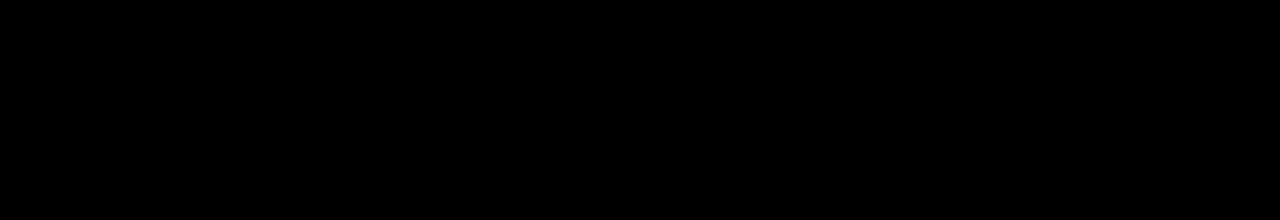
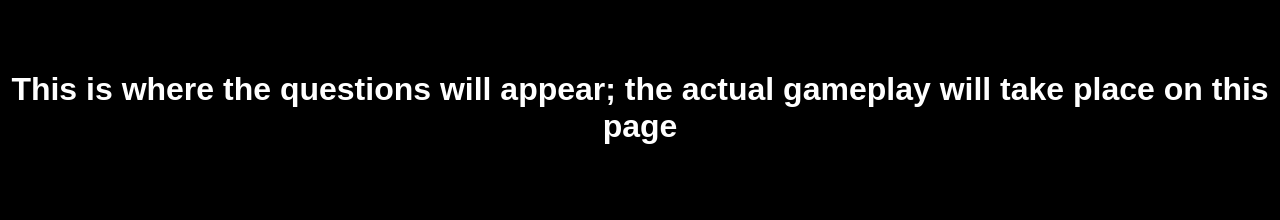
Before and after one commit to WaleedRobertson/snowball-game, a plain HTML site: page questions.html in a window 1280 px wide. Drawn offline with Linux system fonts and the light colour scheme.

Commit message:
Question page developed and styled (roughly); difficulty level buttons are linked to be directed to the question page

```diff
--- a/questions-style.css
+++ b/questions-style.css
@@ -1,3 +1,15 @@
 body {
-    background-color: black;
+    margin: 0;
+    font-family: Arial, sans-serif;
+    background-color: #000;
+    color: #fff;
+    /* background-image: url('https://www.nasa.gov/sites/default/files/thumbnails/image/potw2043a.jpg'); */
+    background-size: cover;
+    background-attachment: fixed;
 }
+
+header {
+    text-align: center;
+    padding: 50px 0;
+    background: rgba(0, 0, 0, 0.5);
+}
--- a/questions.html
+++ b/questions.html
@@ -6,9 +6,11 @@
     <title>QuizMe 2.0</title>
     <link rel="stylesheet" href="./questions-style.css">
     <script defer src="./app.js"></script>
-
+    <script defer src="./data.js"></script>
 </head>
 <body>
-
+    <header>
+        <h1>This is where the questions will appear; the actual gameplay will take place on this page</h1>
+    </header>
 </body>
 </html>
```
Also changed, not shown: Difficulty-level-page.html (+1 -1 lines), app.js (line endings or trailing spaces), difficulty-page-style.css (renamed from style.css).
